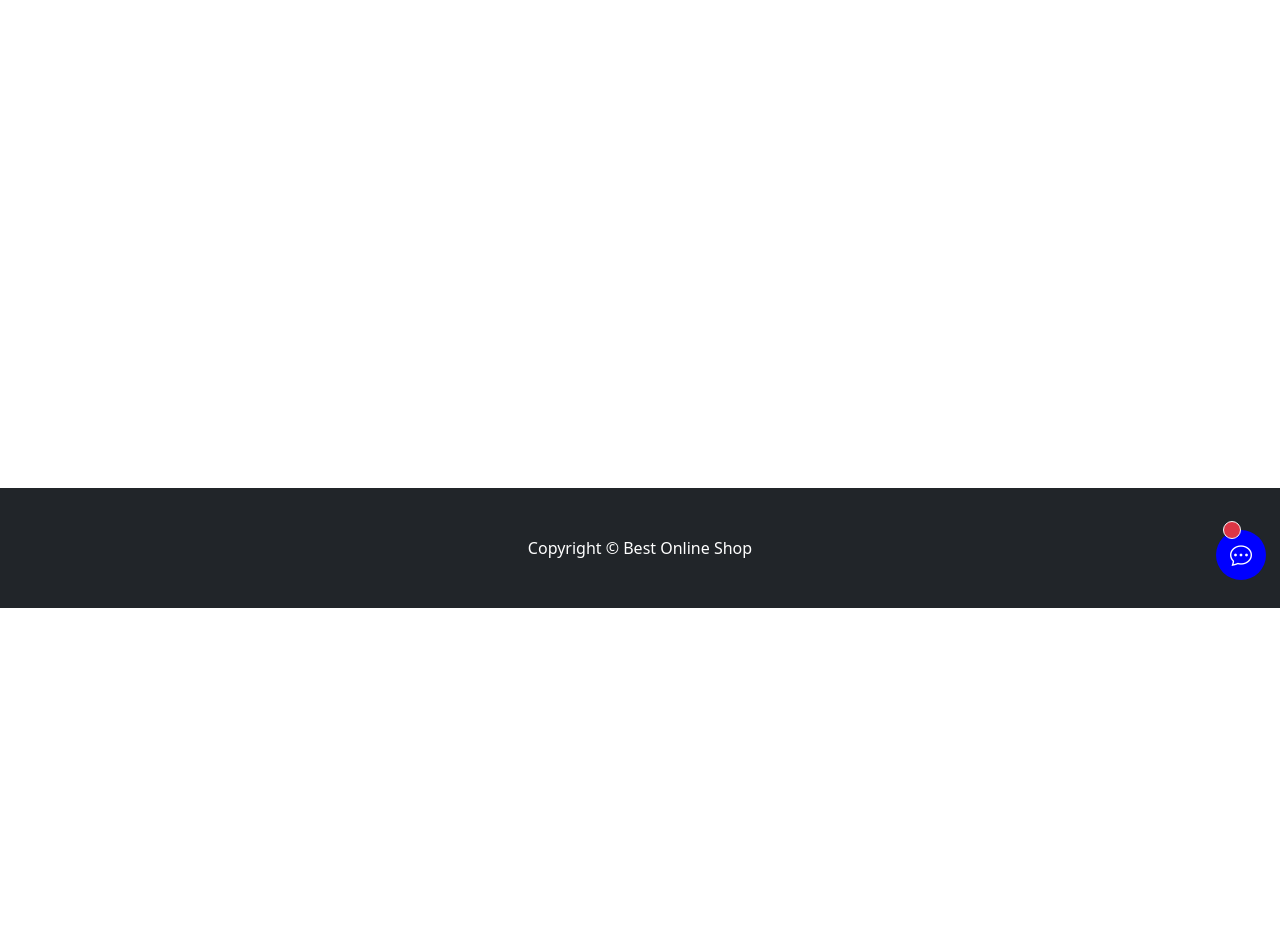
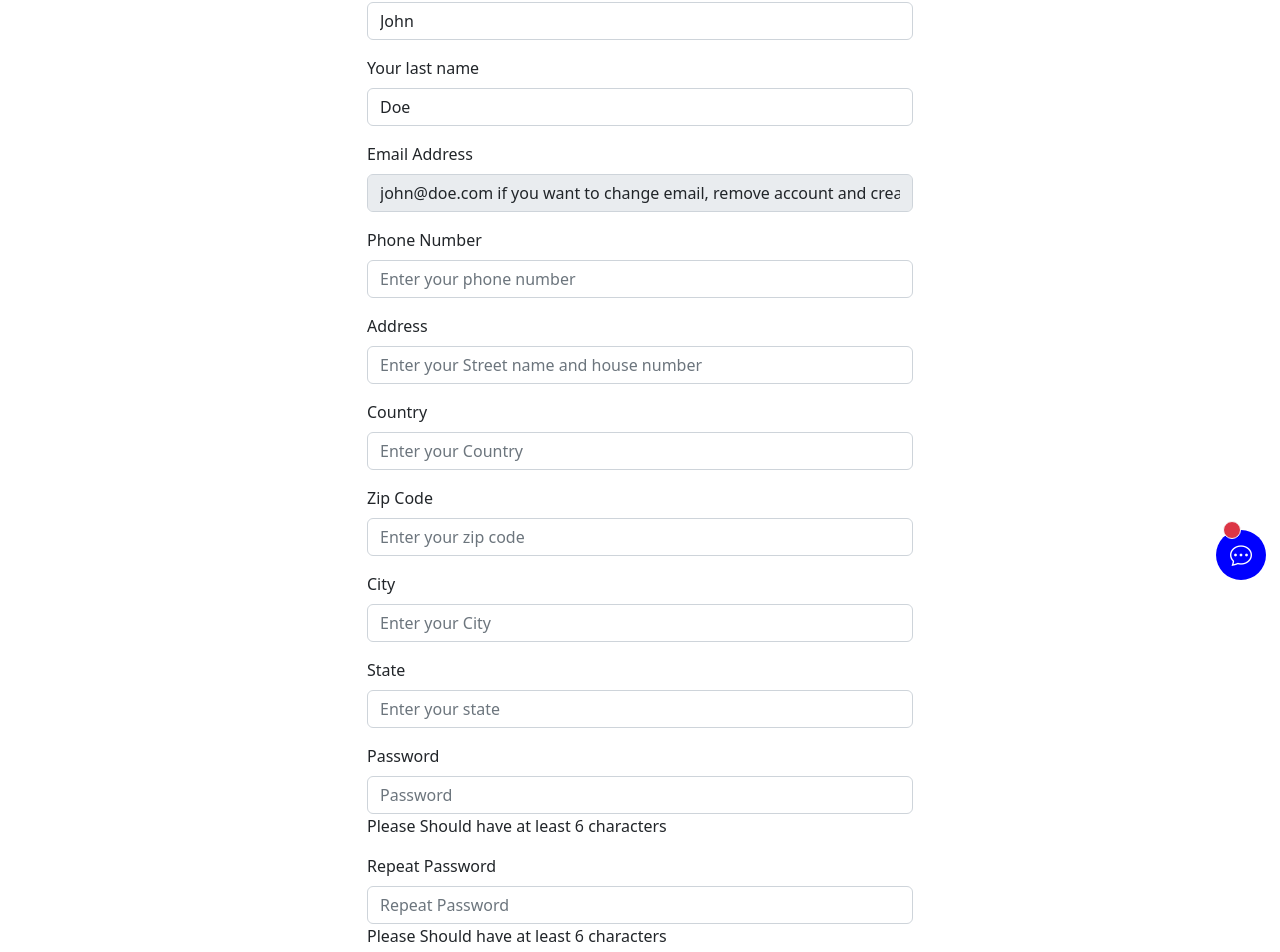
Before and after one commit to 0xAureoleNode/mern-e-commerce, a React (Create React App) app in the folder frontend/: page /user in a window 1280 px wide. Shown: the part 190-1142 px from the top of the page. Before the commit the page ends 800 px from the top, so only its background shows below. Built offline with nearby package versions, Linux system fonts and the light colour scheme.

Commit message:
prepare UserProfilePage

```diff
--- a/frontend/src/pages/user/UserProfilePage.js
+++ b/frontend/src/pages/user/UserProfilePage.js
@@ -1,7 +1,191 @@
-import React from 'react';
+import React, { useState } from 'react';
+import {
+  Container,
+  Row,
+  Col,
+  Form,
+  Button,
+  Spinner,
+  Alert,
+} from 'react-bootstrap';
+import { Link } from 'react-router-dom';
 
 const UserProfilePage = () => {
-  return <div>UserProfilePage</div>;
+  const [validated, setValidated] = useState(false);
+
+  const onChange = () => {
+    const password = document.querySelector('input[name=password]');
+    const confirm = document.querySelector('input[name=confirmPassword');
+    if (confirm.value === password.value) {
+      confirm.setCustomValidity('');
+    } else {
+      confirm.setCustomValidity('Password do not match');
+    }
+  };
+
+  const handleSubmit = (event) => {
+    const form = event.currentTarget;
+    if (form.checkValidity() === false) {
+      event.preventDefault();
+      event.stopPropagation();
+    }
+
+    setValidated(true);
+  };
+  return (
+    <Container>
+      <Row className="mt-5 justify-content-md-center">
+        <Col md={6}>
+          <h1>User Profile</h1>
+          <Form noValidate validated={validated} onSubmit={handleSubmit}>
+            {/* First Name Group */}
+            <Form.Group className="mb-3" controlId="validationCustom01">
+              <Form.Label>Your name</Form.Label>
+              <Form.Control
+                required
+                type="text"
+                defaultValue="John"
+                name="name"
+              />
+              <Form.Control.Feedback type="invalid">
+                Please Enter A Name
+              </Form.Control.Feedback>
+            </Form.Group>
+
+            {/* Last Name Group */}
+            <Form.Group className="mb-3" controlId="formBasicLastName">
+              <Form.Label>Your last name</Form.Label>
+              <Form.Control
+                required
+                type="text"
+                defaultValue="Doe"
+                name="lastName"
+              />
+              <Form.Control.Feedback type="invalid">
+                Please Enter Your Last Name
+              </Form.Control.Feedback>
+            </Form.Group>
+
+            {/* Email Group */}
+            <Form.Group className="mb-3" controlId="formBasicEmail">
+              <Form.Label>Email Address</Form.Label>
+              <Form.Control
+                disabled
+                value="john@doe.com if you want to change email, remove account and create new one with new email address"
+              />
+            </Form.Group>
+
+            {/* Phone */}
+            <Form.Group className="mb-3" controlId="formBasicPhone">
+              <Form.Label>Phone Number</Form.Label>
+              <Form.Control
+                type="text"
+                placeholder="Enter your phone number"
+                defaultValue=""
+              />
+            </Form.Group>
+
+            {/* Address */}
+            <Form.Group className="mb-3" controlId="formBasicAddress">
+              <Form.Label>Address</Form.Label>
+              <Form.Control
+                type="text"
+                placeholder="Enter your Street name and house number"
+                defaultValue=""
+              />
+            </Form.Group>
+
+            {/* Country */}
+            <Form.Group className="mb-3" controlId="formBasicCountry">
+              <Form.Label>Country</Form.Label>
+              <Form.Control
+                type="text"
+                placeholder="Enter your Country"
+                defaultValue=""
+              />
+            </Form.Group>
+
+            {/* Zip */}
+            <Form.Group className="mb-3" controlId="formBasicZip">
+              <Form.Label>Zip Code</Form.Label>
+              <Form.Control
+                type="text"
+                placeholder="Enter your zip code"
+                defaultValue=""
+              />
+            </Form.Group>
+
+            {/* City */}
+            <Form.Group className="mb-3" controlId="formBasicCity">
+              <Form.Label>City</Form.Label>
+              <Form.Control
+                type="text"
+                placeholder="Enter your City"
+                defaultValue=""
+              />
+            </Form.Group>
+
+            {/* state */}
+            <Form.Group className="mb-3" controlId="formBasicState">
+              <Form.Label>State</Form.Label>
+              <Form.Control
+                type="text"
+                placeholder="Enter your state"
+                defaultValue=""
+              />
+            </Form.Group>
+            {/* Password Group */}
+            <Form.Group className="mb-3" controlId="formBasicPassword">
+              <Form.Label>Password</Form.Label>
+              <Form.Control
+                required
+                type="password"
+                placeholder="Password"
+                name="password"
+                minLength={6}
+                onChange={onChange}
+              />
+              <Form.Control.Feedback type="invalid">
+                Please Enter A Valid Password
+              </Form.Control.Feedback>
+              <Form.Control.Feedback type="text-muted">
+                Please Should have at least 6 characters
+              </Form.Control.Feedback>
+            </Form.Group>
+            {/* Repeat Password */}
+            <Form.Group className="mb-3" controlId="formBasicPasswordRepeat">
+              <Form.Label>Repeat Password</Form.Label>
+              <Form.Control
+                required
+                type="password"
+                placeholder="Repeat Password"
+                name="confirmPassword"
+                minLength={6}
+                onChange={onChange}
+              />
+              <Form.Control.Feedback type="invalid">
+                Both Passwords should match
+              </Form.Control.Feedback>
+              <Form.Control.Feedback type="text-muted">
+                Please Should have at least 6 characters
+              </Form.Control.Feedback>
+            </Form.Group>
+
+            <Button variant="primary" type="submit">
+              Update
+            </Button>
+            <hr />
+            <Alert show={false} variant="danger">
+              User with that email already exists!
+            </Alert>
+            <Alert show={true} variant="info">
+              User Updated!
+            </Alert>
+          </Form>
+        </Col>
+      </Row>
+    </Container>
+  );
 };
 
 export default UserProfilePage;
```
